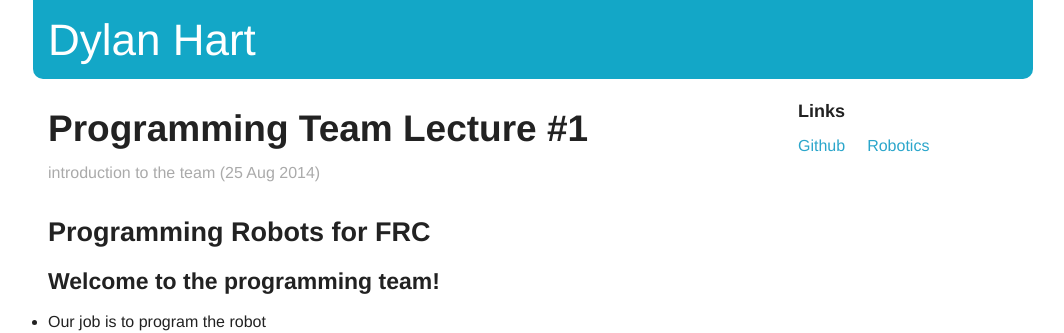
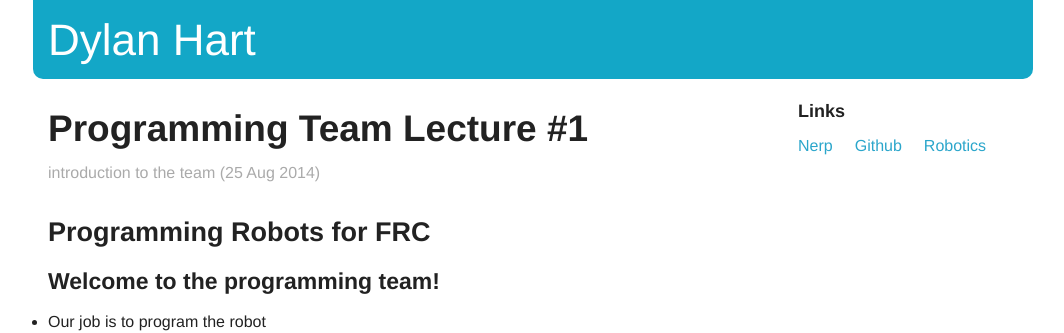
Before and after one commit to dylanhart/dylanhart.github.io, a Jekyll site: the page built from _posts/2014-08-25-programming-team-lecture-#1.markdown, in a window 1280 px wide. Shown: the top 333 px of the page, without its empty margins (107-1171 px from the left). Built offline with Jekyll 4.4.1, drawn with Linux system fonts in a browser that asks for light colours; Markdown is read by kramdown in place of the engine named in the settings.

Commit message:
updated sidebar

```diff
--- a/_includes/sidebar.html
+++ b/_includes/sidebar.html
@@ -1,13 +1,6 @@
-<!-- <div class="panel round">
-	<h5>Categories</h5>
-	<ul class="side-nav nopadding">
-		{% for cat in site.categories %}
-		<li><a href="{{site.baseurl}}categories/{{cat | first}}">{{ cat | first }}</a></li>
-		{% endfor %}
-	</ul>
-</div> -->
 <h5>Links</h5>
 <ul class="inline-list">
+	<li><a href="{{site.baseurl}}/nerp">Nerp</a></li>
 	<li><a href="https://github.com/level1kid">Github</a></li>
 	<li><a href="http://team3925.com">Robotics</a></li>
 </ul>
```
